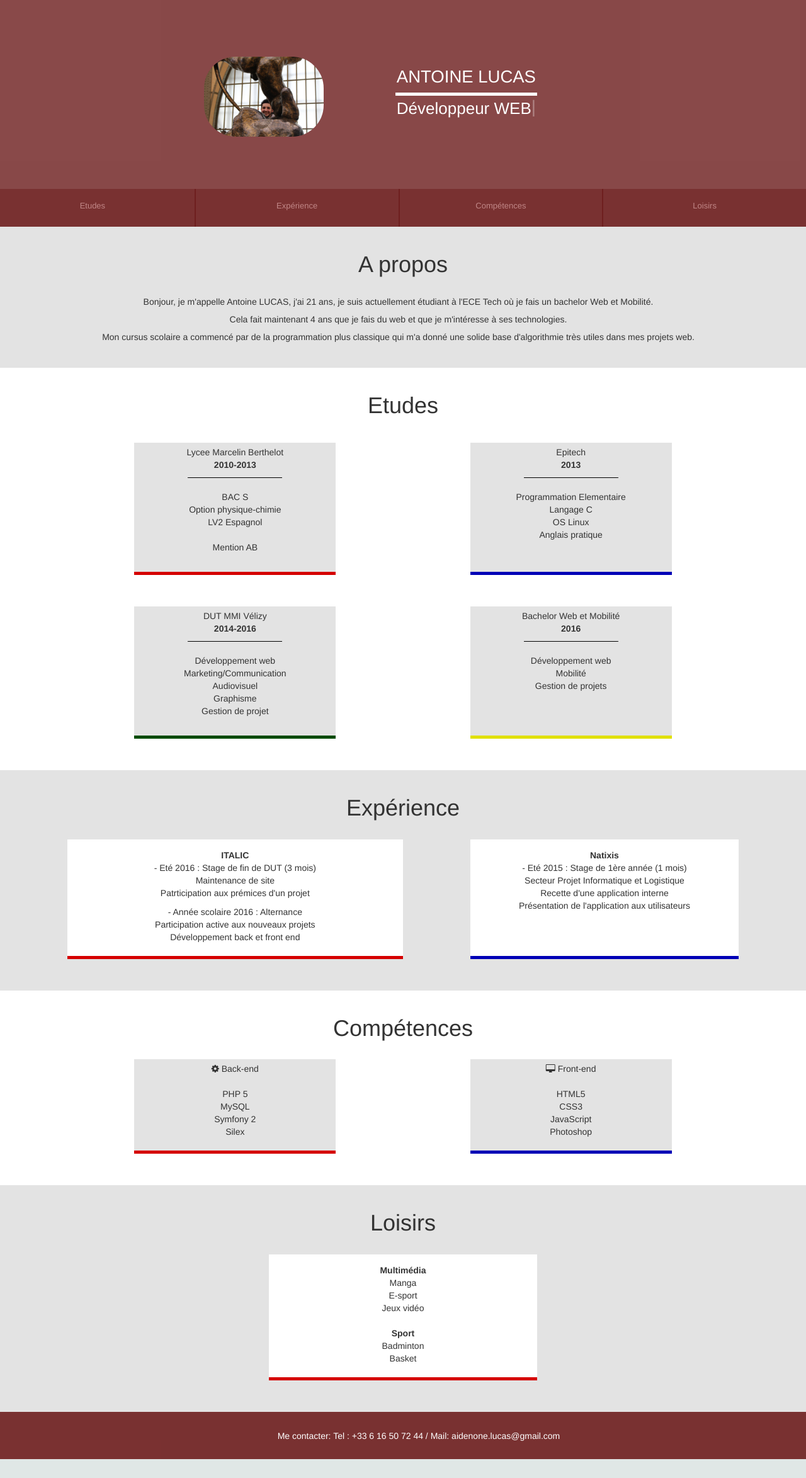
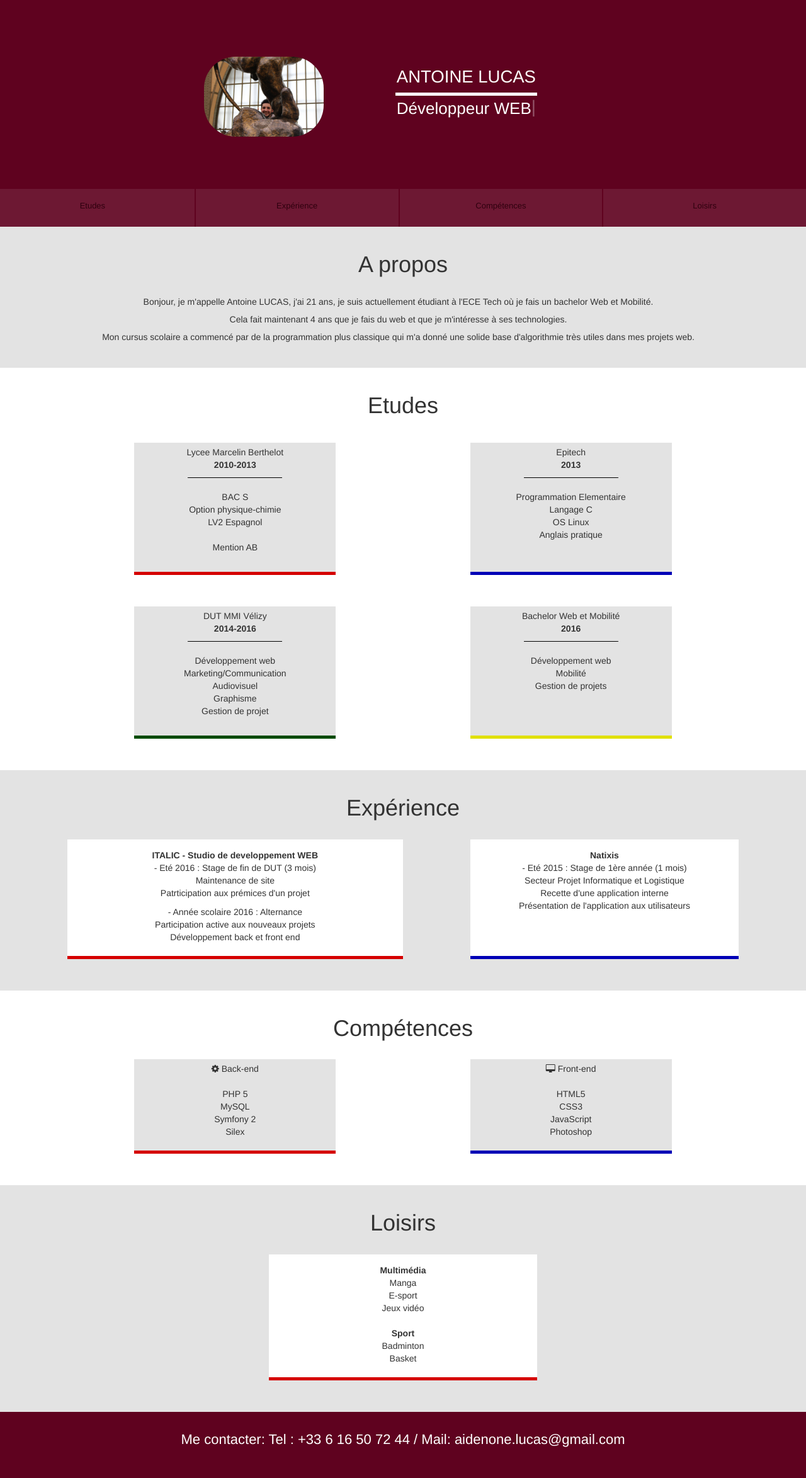
Before and after one commit to Aidenone/Aidenone.github.io, a PHP site: page / in a window 1280 px wide. Shown: the whole page at 63% size. Before the commit the page ends 2317 px from the top, so only its background shows below. Run offline with PHP 8.4, Linux system fonts and the light colour scheme.

Commit message:
no message

```diff
--- a/index.html
+++ b/index.html
@@ -48,7 +48,7 @@
 
 		<section id="experiences">
 			<h1>Expérience</h1>
-			<div class="col-xs-offset-3 col-xs-6 col-sm-offset-1 col-sm-5 cat-exp"><strong>ITALIC</strong><p>- Eté 2016 : Stage de fin de DUT (3 mois)<br>Maintenance de site<br>Patrticipation aux prémices d'un projet</p><p>- Année scolaire 2016 : Alternance<br> Participation active aux nouveaux projets<br>Développement back et front end</p></div>
+			<div class="col-xs-offset-3 col-xs-6 col-sm-offset-1 col-sm-5 cat-exp"><strong>ITALIC - Studio de developpement WEB</strong><p>- Eté 2016 : Stage de fin de DUT (3 mois)<br>Maintenance de site<br>Patrticipation aux prémices d'un projet</p><p>- Année scolaire 2016 : Alternance<br> Participation active aux nouveaux projets<br>Développement back et front end</p></div>
 			<div class="col-xs-offset-3 col-xs-6 col-sm-offset-1 col-sm-4 cat-exp"><strong>Natixis</strong><p>- Eté 2015 : Stage de 1ère année (1 mois)<br>Secteur Projet Informatique et Logistique<br>Recette d'une application interne<br>Présentation de l'application aux utilisateurs</div>
 		</section>
 
--- a/test.css
+++ b/test.css
@@ -33,7 +33,7 @@ hr {
 }
 
 .header{
-	background-color: #6B1B1BCC;
+	background-color: #5F021F;
 	height: 300px;
 }
 .header-cont{
@@ -71,21 +71,21 @@ hr {
 	text-align: center;
 	padding-top: 18px;
 	font-size: 13px;
-	background-color: #6B1B1BE6;
+	background-color: rgba(95, 2, 31, 0.91);
 	transition: 0.2s;
 }
 .menu div a{
 	text-decoration: none;
-	color: #DEABABB3;
+	color: #2f000f;
 }
 .menu div:nth-child(3){
-	border-left: solid 2px #6B1B1BCC;
+	border-left: solid 2px rgb(95, 2, 31);;
 }
 .menu div:nth-child(4){
-	border-left: solid 2px #6B1B1BCC;
+	border-left: solid 2px rgb(95, 2, 31);;
 }
 .menu div:nth-child(5){
-	border-left: solid 2px #6B1B1BCC;
+	border-left: solid 2px rgb(95, 2, 31);;
 }
 .menu div:hover{
 	font-size: 18;
@@ -201,9 +201,9 @@ section {
 }
 .contact{
 	color: white;
-	position: relative;
-	top: 28px;
-	left: 25px;
+	text-align: center;
+	padding-top: 28px;
+	font-size: 22px;
 }
 .cat-loisirs{
 		padding-top: 15px;
@@ -213,8 +213,8 @@ section {
 	margin-top: 20px;
 }
 footer{
-	background-color: #6B1B1BE6;
-	height: 75px;
+	background-color: #5F021F;
+	height: 105px;
 	text-align: center;
 }
 
@@ -230,6 +230,7 @@ footer{
 	}
 	.menu-cont{
 		display: block;
+		color:#2f000f;
 	}
 	.nav-elem{
 		display: none;
@@ -261,7 +262,6 @@ footer{
 @media screen and (max-width: 700px) {
 
 	.cat-exp{
-
 	display: inline-block;
 	padding-top: 15px;
 	height: 371px;
--- a/test.html
+++ b/test.html
@@ -65,7 +65,6 @@
 		</section>
 
 		<footer>
-			<div class="contact">Me contacter: Tel : +33 6 16 50 72 44  /  Mail: aidenone.lucas@gmail.com</div>
 		</footer>
 
 		<script type="text/javascript" src="jquery.min.js"></script>
```
